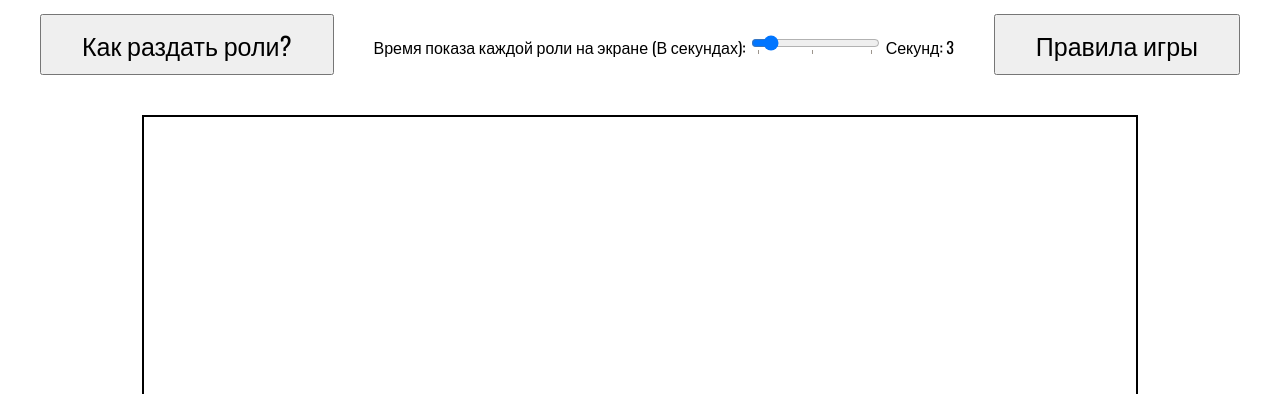
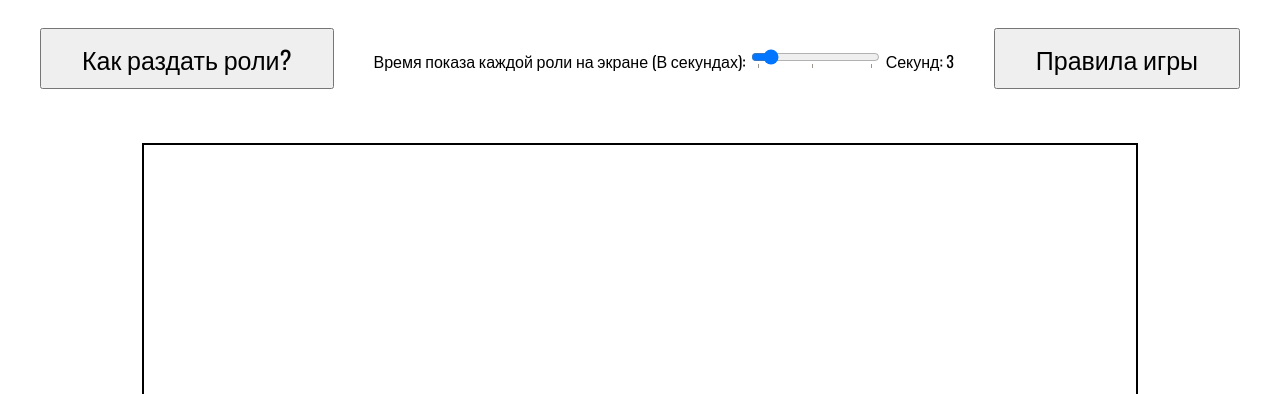
Before and after one commit to sanua356/alexanderrusdev, a plain HTML site: page mafiaRoles/index.html in a window 1280 px wide. Shown: the part 84-478 px from the top of the page. Drawn offline with nearby package versions, Linux system fonts and the light colour scheme.

Commit message:
Update index.html

```diff
--- a/mafiaRoles/index.html
+++ b/mafiaRoles/index.html
@@ -25,7 +25,7 @@
         <div class="container">
             <div class="buttonsMainScreen">
                 <button id="helpBtn" class="popupHelpBtn" onclick="openAndclosePopups(this)" data-popups = "popupHelpInDistribution">Как раздать роли?</button>
-                <div class="viewRoleToScreen">
+                <div class="viewRoleToScreen" style = "margin: 30px 0px">
                     <label for="timeViewRoleToScreen">Время показа каждой роли на экране (В секундах):</label>
                     <input type="range" name="timeViewRoleToScreen" step = "1" value="3" min="1" list="timeViewRoleToScreenRangeValues" max="20" onchange="changeTimeViewRoleToScreen(this.value)">
                     <span id="timeViewRoleToScreenValue">Секунд: 3</span>
```
